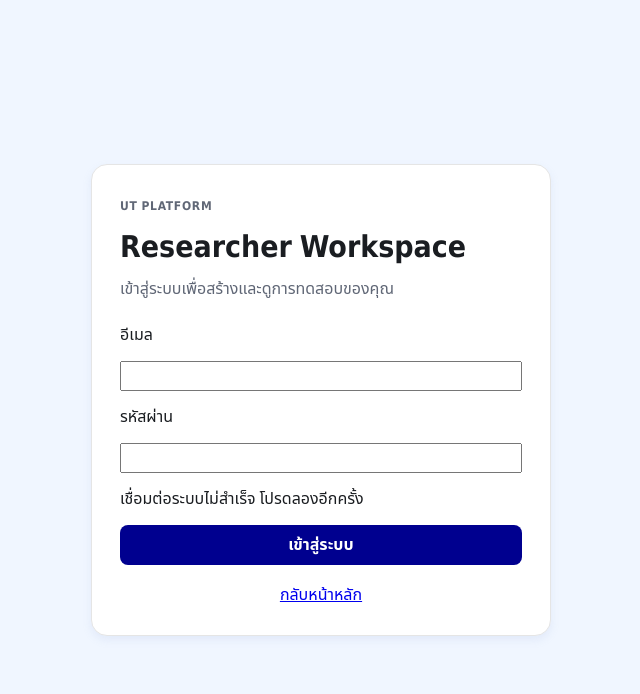
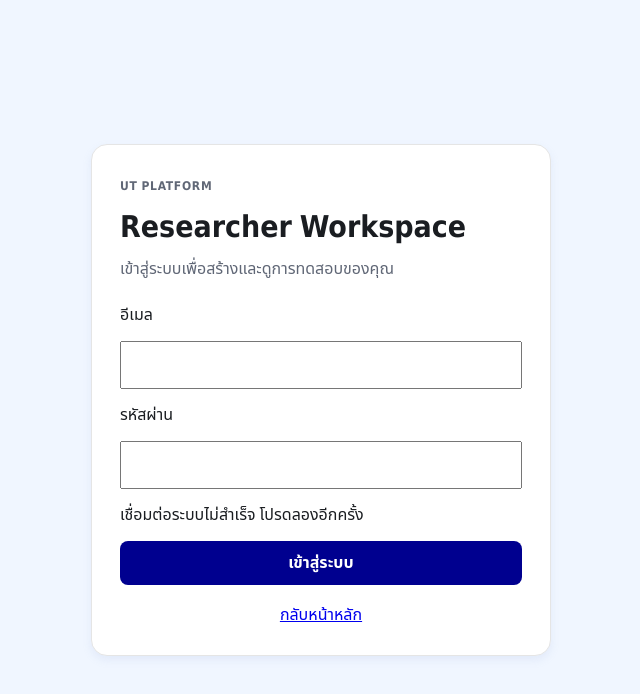
Before and after one commit to kreecrypto/Usability-Testing-Platform, a Next.js app: page /login in a window 1280 px wide. Shown: the top 694 px of the page, without its empty margins (319-959 px from the left). Built offline with nearby package versions, Linux system fonts and the light colour scheme; no server answers.

Commit message:
fix(auth): meet mobile login touch-target sizes

```diff
--- a/src/app/login/page.tsx
+++ b/src/app/login/page.tsx
@@ -55,18 +55,18 @@ export default function LoginPage() {
 
   return (
     <main style={{ minHeight: "100vh", display: "grid", placeItems: "center", padding: 24 }}>
-      <section style={{ width: "min(460px, 100%)", background: "var(--ah-canvas)", border: "1px solid var(--ah-hairline)", borderRadius: "var(--ah-radius-lg)", padding: 28, boxShadow: "var(--ah-shadow-card)" }}>
+      <section style={{ width: "min(460px, 100%)", boxSizing: "border-box", background: "var(--ah-canvas)", border: "1px solid var(--ah-hairline)", borderRadius: "var(--ah-radius-lg)", padding: 28, boxShadow: "var(--ah-shadow-card)" }}>
         <p className="eyebrow">UT Platform</p>
         <h1 style={{ margin: "8px 0 6px", fontSize: 30 }}>Researcher Workspace</h1>
         <p style={{ margin: "0 0 22px", color: "var(--ah-slate)" }}>เข้าสู่ระบบเพื่อสร้างและดูการทดสอบของคุณ</p>
 
         {checking ? <p role="status">กำลังตรวจสอบการเข้าใช้งาน…</p> : <form onSubmit={(event) => void signIn(event)} style={{ display: "grid", gap: 14 }}>
           <label htmlFor="researcher-email">อีเมล</label>
-          <input id="researcher-email" type="email" autoComplete="email" required value={email} onChange={(event) => setEmail(event.target.value)} disabled={working} />
+          <input id="researcher-email" type="email" autoComplete="email" required value={email} onChange={(event) => setEmail(event.target.value)} disabled={working} style={{ width: "100%", minHeight: 44, boxSizing: "border-box", padding: "10px 12px" }} />
           <label htmlFor="researcher-password">รหัสผ่าน</label>
-          <input id="researcher-password" type="password" autoComplete="current-password" required value={password} onChange={(event) => setPassword(event.target.value)} disabled={working} />
+          <input id="researcher-password" type="password" autoComplete="current-password" required value={password} onChange={(event) => setPassword(event.target.value)} disabled={working} style={{ width: "100%", minHeight: 44, boxSizing: "border-box", padding: "10px 12px" }} />
           {message ? <p role="alert" style={{ margin: 0 }}>{message}</p> : null}
-          <button className="primaryButton" type="submit" disabled={working} style={{ width: "100%" }}>{working ? "กำลังเข้าสู่ระบบ…" : "เข้าสู่ระบบ"}</button>
+          <button className="primaryButton" type="submit" disabled={working} style={{ width: "100%", minHeight: 44 }}>{working ? "กำลังเข้าสู่ระบบ…" : "เข้าสู่ระบบ"}</button>
         </form>}
         {checking && message ? <p role="alert">{message}</p> : null}
         <p style={{ margin: "18px 0 0", textAlign: "center" }}><a href="/">กลับหน้าหลัก</a></p>
```
